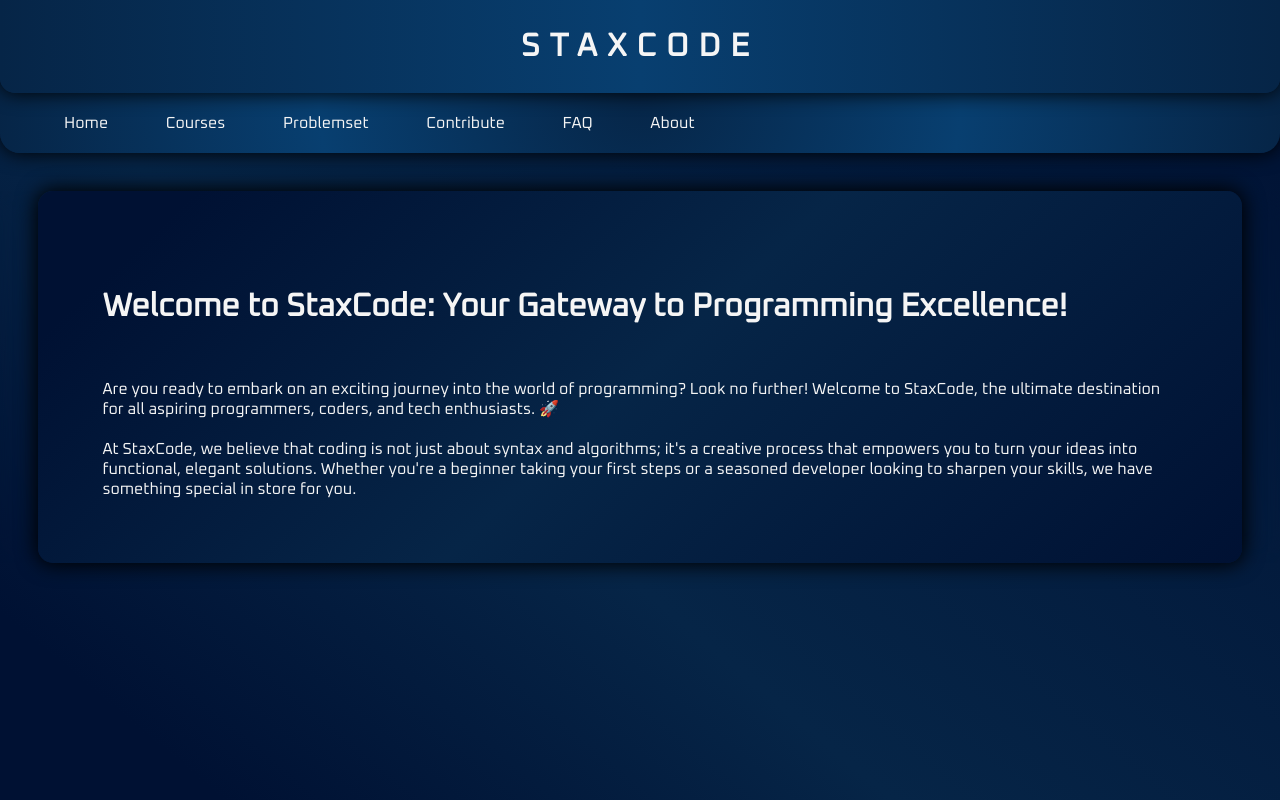
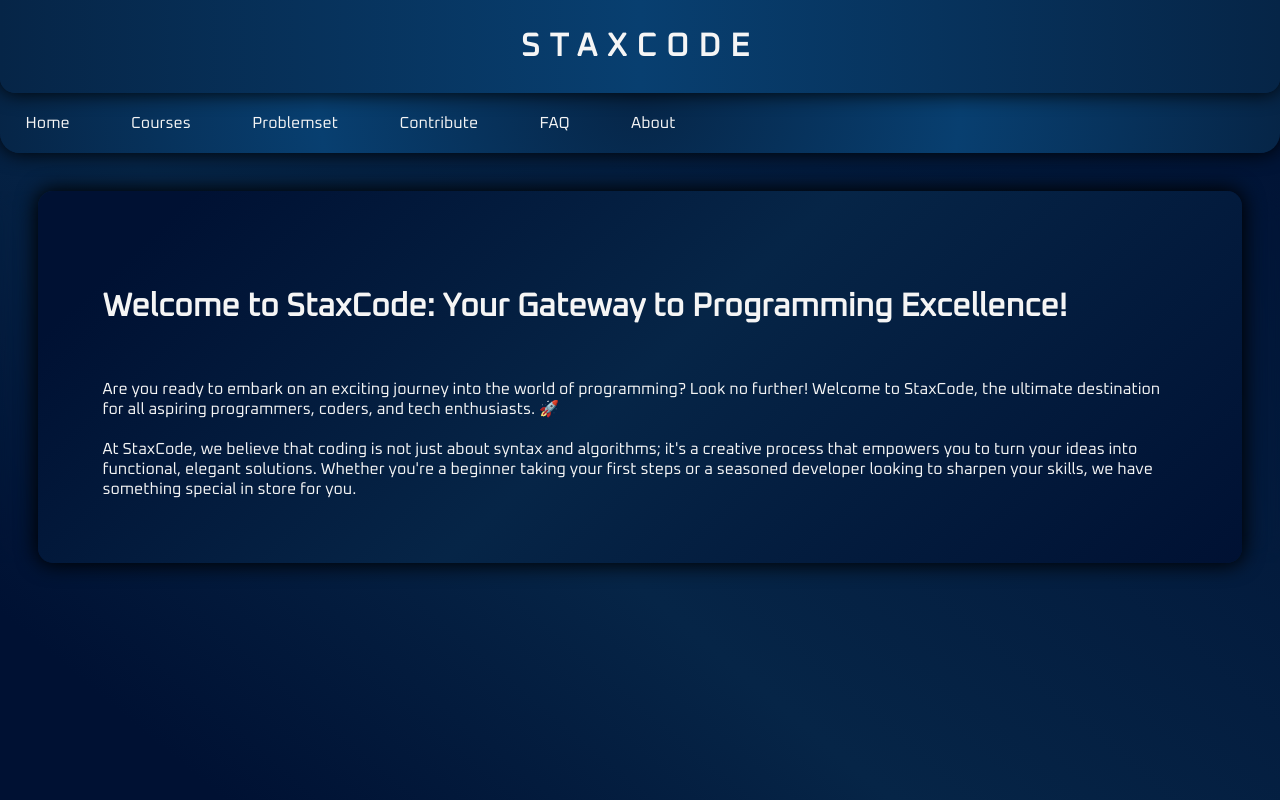
Before and after one commit to maniebra/staxcode, a website: page client/html/index.html in a window 1280 px wide. Drawn offline with Linux system fonts and the light colour scheme.

Commit message:
fixed overflow issues

```diff
--- a/client/css/header.css
+++ b/client/css/header.css
@@ -52,7 +52,7 @@
     var(--primaryDark)
   );
   margin-top: -70px;
-  padding: 5%;
+  padding: 2%;
   padding-top: 90px;
   padding-bottom: 20px;
   gap: 5%;
@@ -60,6 +60,7 @@
   color: var(--textLight);
   font-family: "Oxanium", cursive;
   box-shadow: #000 0 0 20px;
+  overflow-x: auto;
 }
 
 .menu {
```
